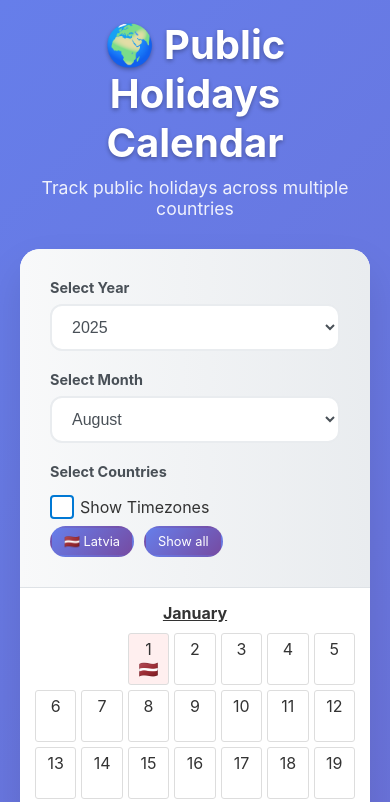
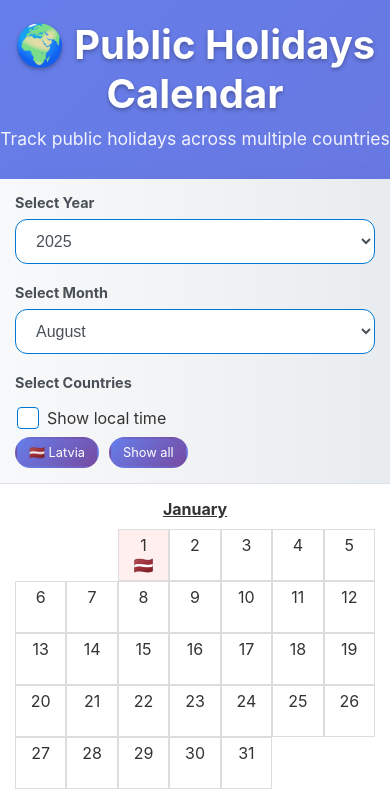
Before and after one commit to imevs/PublicHolidays, a React (Vite) app: page / in a window 390 px wide. Shown: the top 802 px of the page. Built offline with nearby package versions, Linux system fonts and the light colour scheme.

Commit message:
update styles, make lighter for mobiles

```diff
--- a/src/App.module.css
+++ b/src/App.module.css
@@ -44,3 +44,13 @@
     font-size: 2rem;
   }
 }
+
+@media (max-width: 1200px) {
+  .app {
+    padding-left: 0;
+    padding-right: 0;
+  }
+  .container {
+    border-radius: 0;
+  }
+}
--- a/src/components/CalendarDay/CalendarDay.module.css
+++ b/src/components/CalendarDay/CalendarDay.module.css
@@ -23,6 +23,7 @@
 .dayNumber {
   font-weight: 600;
   margin-bottom: 5px;
+  text-align: center;
 }
 
 .holiday {
--- a/src/components/CalendarGrid/CalendarGrid.module.css
+++ b/src/components/CalendarGrid/CalendarGrid.module.css
@@ -6,6 +6,7 @@
   margin: 30px;
   border-radius: 12px;
   overflow: hidden;
+  padding: 1px;
 }
 
 .calendarHeader {
@@ -59,14 +60,14 @@
 .monthGrid {
   display: grid;
   grid-template-columns: repeat(7, 1fr);
-  gap: 5px;
+  gap: 0;
 }
 
 .dayCell {
   text-align: center;
   padding: 5px;
-  border: 1px solid #ddd;
-  border-radius: 3px;
+  border: 0.5px solid #ddd;
+  /*border-radius: 3px;*/
   min-height: 52px;
 }
 
@@ -91,7 +92,7 @@
   transform: translate(-50%, -50%);
   background: white;
   border: 1px solid #ccc;
-  border-radius: 5px;
+  border-radius: 10px;
   box-shadow: 0 2px 10px rgba(0, 0, 0, 0.1);
   z-index: 1000;
 }
@@ -132,11 +133,11 @@
 
 .popupContent button {
   margin-top: 10px;
-  padding: 5px 10px;
+  padding: 10px 15px;
   background: #0078d4;
   color: white;
   border: none;
-  border-radius: 3px;
+  border-radius: 5px;
   cursor: pointer;
 }
 
--- a/src/components/Controls/Controls.module.css
+++ b/src/components/Controls/Controls.module.css
@@ -25,7 +25,7 @@
 
 .select {
   padding: 12px 16px;
-  border: 2px solid #e9ecef;
+  border: 1px solid #0078d4;
   border-radius: 12px;
   font-size: 1rem;
   transition: all 0.2s ease;
@@ -44,3 +44,9 @@
     grid-template-columns: 1fr;
   }
 }
+
+@media (max-width: 1200px) {
+  .controls {
+    padding: 15px;
+  }
+}
--- a/src/components/CountryFilter/CountryFilter.module.css
+++ b/src/components/CountryFilter/CountryFilter.module.css
@@ -43,6 +43,7 @@
   align-items: center;
   margin-top: calc(-0.9rem - 9px);
   margin-bottom: 9px;
+  margin-left: 2px;
   justify-content: flex-end;
 }
 
@@ -76,7 +77,7 @@
   transform: translateY(-50%);
   width: 20px;
   height: 20px;
-  border: 2px solid #0078d4; /* Primary color */
+  border: 1px solid #0078d4;
   border-radius: 4px;
   background-color: #fff;
   transition: background-color 0.2s, border-color 0.2s;
--- a/src/components/CountryFilter/CountryFilter.tsx
+++ b/src/components/CountryFilter/CountryFilter.tsx
@@ -38,7 +38,7 @@ const CountryFilter: React.FC<CountryFilterProps> = ({
                     onChange={() => setShowTimezones(!showTimezones)}
                 />
                 <label htmlFor="showTimezones" className={styles.checkboxLabel}>
-                    Show Timezones
+                    {showAllCountries ? "Show timezones" : "Show local time"}
                 </label>
             </div>
             <div className={styles.countryFilter}>
```
